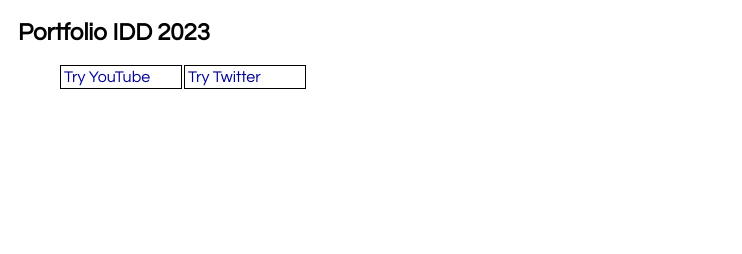
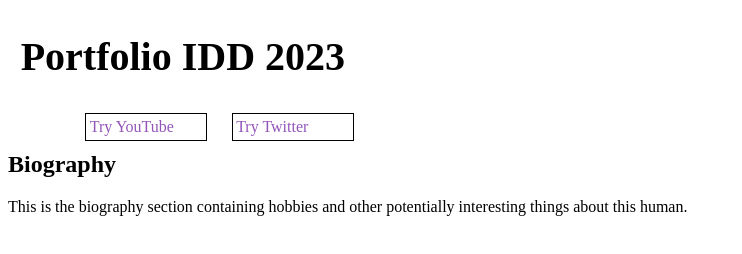
Before and after one commit to saldandpaper/portfolioIDD2023, a plain HTML site: page index.html in a window 1280 px wide. Shown: the whole page, without its empty margins (0-742 px from the left). Drawn offline with Linux system fonts and the light colour scheme.

Commit message:
edited css and added biography

```diff
--- a/horizontalMenu.css
+++ b/horizontalMenu.css
@@ -1,25 +1,28 @@
 #navbar {
-	margin:10px;
-	width:900px;
-	font-family: century gothic;
+	margin:1%;
+	width:100%;
+	/* font-family: century gothic; */
+}
+#navbar h1{
+    font-size: 30pt;
 }
 #navbar li {
-	display:block;
+	display:inline;
 	width:120px;
 	float:left;
-	margin-left:2px;
+	margin-left:2%;
 	border:1px solid #000;
 }
 
 #navbar a {
 	display:block;
-	padding:3px;
+	padding:3%;
 	text-decoration:none;
 	background-color:#fff;
-	color:#009;
+	color:rgb(147, 85, 185);
 }
 
 #navbar a:hover {
-	background-color:#009;
+	background-color:rgb(147, 85, 185);
 	color:#fff;
 }
--- a/index.html
+++ b/index.html
@@ -5,22 +5,26 @@
     <meta charset="UTF-8">
     <meta name="viewport" content="width=device-width, initial-scale=1.0">
     <link href="horizontalMenu.css" rel="stylesheet">
+    <link href="styles.css" rel="stylesheet">
 </head>
 <body>
     <div id="navbar">
         <nav>
             <h1>Portfolio IDD 2023</h1>
             <ul id="navbarList">
-                <li><a>Try YouTube</a></li>
-                <li><a>Try Twitter</a></li>
+                <li><a href="https://www.youtube.com">Try YouTube</a></li>
+                <li><a href="https://www.x.com">Try Twitter</a></li>
             </ul>
         </nav>
     </div>
-
-    <div class="mainContent">
+    <br>
+    <div id="mainContent">
         <h2>
-
+            Biography
         </h2>
+        <p>This is the biography section containing hobbies and other
+            potentially interesting things about this human.
+        </p>
     </div>
 
 </body>
--- /dev/null
+++ b/styles.css
@@ -0,0 +1,3 @@
+#maincontent {
+    font-family: century gothic;
+}
```
